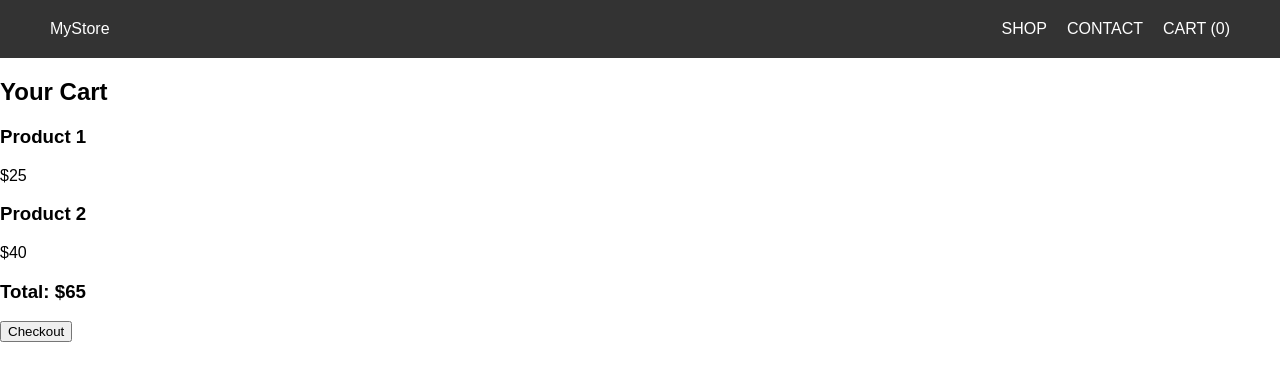
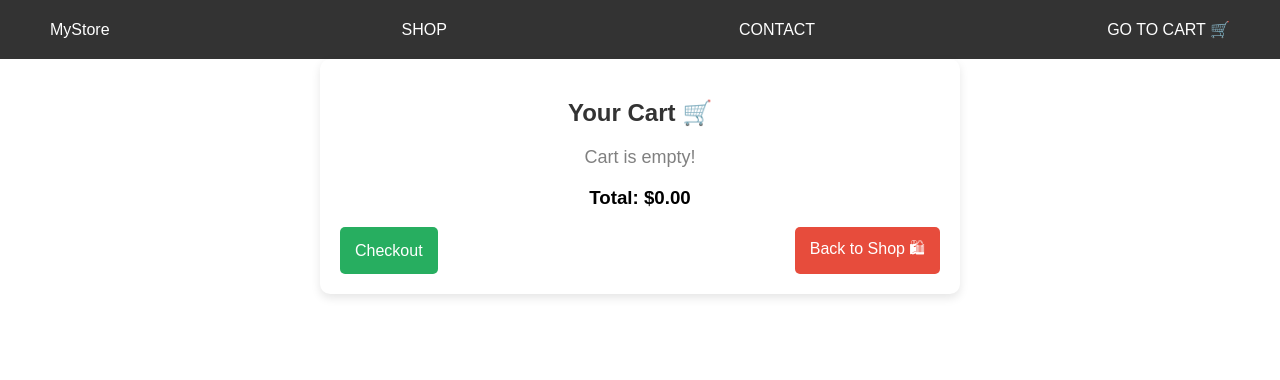
Before and after one commit to Ulugbek736/exam, a React (Vite) app: page /cart in a window 1280 px wide. Shown: the top 380 px of the page. Built offline with nearby package versions, Linux system fonts and the light colour scheme.

Commit message:
first commit

```diff
--- a/src/App.css
+++ b/src/App.css
@@ -114,3 +114,146 @@ body {
   margin: 0;
   font-size: 14px;
 }
+.contact {
+  display: flex;
+  flex-direction: column;
+  align-items: center;
+  justify-content: center;
+  height: 80vh;
+  text-align: center;
+}
+
+.contact h2 {
+  font-size: 2rem;
+  margin-bottom: 20px;
+  color: #333;
+}
+
+.contact form {
+  display: flex;
+  flex-direction: column;
+  width: 100%;
+  max-width: 400px;
+  background: #fff;
+  padding: 20px;
+  border-radius: 10px;
+  box-shadow: 0px 4px 10px rgba(0, 0, 0, 0.1);
+}
+
+.contact input,
+.contact textarea {
+  width: 100%;
+  padding: 12px;
+  margin-bottom: 10px;
+  border: 1px solid #ccc;
+  border-radius: 5px;
+  font-size: 1rem;
+}
+
+.contact textarea {
+  min-height: 100px;
+  resize: none;
+}
+
+.contact button {
+  padding: 12px;
+  background: #007bff;
+  color: #fff;
+  border: none;
+  border-radius: 5px;
+  font-size: 1rem;
+  cursor: pointer;
+  transition: 0.3s;
+}
+
+.contact button:hover {
+  background: #0056b3;
+}
+
+.cart {
+  max-width: 600px;
+  margin: auto;
+  padding: 20px;
+  border-radius: 10px;
+  box-shadow: 0 4px 10px rgba(0, 0, 0, 0.1);
+  background: white;
+  text-align: center;
+}
+
+.cart h2 {
+  color: #333;
+}
+
+.empty-cart {
+  font-size: 18px;
+  color: gray;
+}
+
+.cart-items {
+  display: flex;
+  flex-direction: column;
+  gap: 15px;
+}
+
+.cart-item {
+  display: flex;
+  align-items: center;
+  padding: 10px;
+  border-bottom: 1px solid #ddd;
+}
+
+.cart-item-image {
+  width: 60px;
+  height: 60px;
+  object-fit: cover;
+  margin-right: 15px;
+  border-radius: 8px;
+}
+
+.cart-item-details {
+  flex-grow: 1;
+  text-align: left;
+}
+
+.cart-item-price {
+  font-weight: bold;
+  color: #27ae60;
+}
+
+.total {
+  font-size: 20px;
+  font-weight: bold;
+  margin-top: 20px;
+}
+
+.cart-buttons {
+  display: flex;
+  justify-content: space-between;
+  margin-top: 15px;
+}
+
+.checkout-btn, .back-btn {
+  padding: 10px 15px;
+  border: none;
+  border-radius: 5px;
+  cursor: pointer;
+  font-size: 16px;
+}
+
+.checkout-btn {
+  background-color: #27ae60;
+  color: white;
+}
+
+.back-btn {
+  background-color: #e74c3c;
+  color: white;
+}
+
+.checkout-btn:hover {
+  background-color: #219150;
+}
+
+.back-btn:hover {
+  background-color: #c0392b;
+}
--- a/src/App.jsx
+++ b/src/App.jsx
@@ -1,19 +1,25 @@
-import React from "react";
+import React, { useState } from "react"; // ✅ To‘g‘ri import
 import { Routes, Route } from "react-router-dom";
 import Navbar from "./components/Navbar";
 import Shop from "./components/Shop";
+import Cart from "./components/Cart";
 import Contact from "./components/Contact";
-import Cart from "./components/Cart";
-import "./App.css";
 
 function App() {
+  const [cart, setCart] = useState([]); // 🛒 Savatcha uchun useState
+
+  // Savatchaga mahsulot qo‘shish funksiyasi
+  const addToCart = (product) => {
+    setCart([...cart, product]);
+  };
+
   return (
     <div>
       <Navbar />
       <Routes>
-        <Route path="/" element={<Shop />} />
+        <Route path="/" element={<Shop addToCart={addToCart} />} />
+        <Route path="/cart" element={<Cart cart={cart} />} />
         <Route path="/contact" element={<Contact />} />
-        <Route path="/cart" element={<Cart />} />
       </Routes>
     </div>
   );
--- a/src/components/Cart.jsx
+++ b/src/components/Cart.jsx
@@ -1,31 +1,50 @@
 import React from "react";
+import { useNavigate } from "react-router-dom";
 
-function Cart() {
-  const cartItems = [
-    { id: 1, name: "Product 1", price: "$25" },
-    { id: 2, name: "Product 2", price: "$40" },
-  ];
+function Cart({ cart }) {
+  const navigate = useNavigate();
 
-  const total = cartItems.reduce(
-    (sum, item) => sum + parseFloat(item.price.slice(1)),
-    0
-  );
+  // Jami narxni hisoblash
+  const total = cart.reduce((sum, item) => sum + parseFloat(item.price.slice(1)), 0);
+
+  console.log(cart); // 🔍 Mahsulotlar obyektini konsolda tekshirish
 
   return (
     <section id="cart" className="cart">
-      <h2>Your Cart</h2>
-      <div className="cart-items">
-        {cartItems.map((item) => (
-          <div key={item.id} className="cart-item">
-            <h3>{item.name}</h3>
-            <p>{item.price}</p>
-          </div>
-        ))}
+      <h2 className="cart-title">Your Cart 🛒</h2>
+
+      {cart.length === 0 ? (
+        <p className="empty-cart">Cart is empty!</p>
+      ) : (
+        <div className="cart-items">
+          {cart.map((item, index) => (
+            <div key={index} className="cart-item">
+              <img
+                src={item.imgSrc ? item.imgSrc : "/images/no-image.jpg"}
+                alt={item.name}
+                className="cart-item-image"
+              />
+              <div className="cart-item-details">
+                <h3 className="cart-item-name">{item.name}</h3>
+                <p className="cart-item-price">{item.price}</p>
+              </div>
+            </div>
+          ))}
+        </div>
+      )}
+
+      <div className="cart-total">
+        <h3>Total: <span>${total.toFixed(2)}</span></h3>
       </div>
-      <div className="total">
-        <h3>Total: ${total}</h3>
+
+      <div className="cart-buttons">
+        <button className="checkout-btn" onClick={() => alert("Checkout process...")}>
+          Checkout
+        </button>
+        <button className="back-btn" onClick={() => navigate("/")}>
+          Back to Shop 🛍
+        </button>
       </div>
-      <button>Checkout</button>
     </section>
   );
 }
--- a/src/components/Navbar.jsx
+++ b/src/components/Navbar.jsx
@@ -5,11 +5,10 @@ function Navbar() {
   return (
     <nav className="navbar">
       <div className="logo">MyStore</div>
-      <ul>
-        <li><Link to="#shop">Shop</Link></li> {/* Home bo'limini olib tashladik */}
-        <li><Link to="#contact">Contact</Link></li>
-        <li><Link to="#cart">Cart (0)</Link></li> {/* Savatcha soni */}
-      </ul>
+      <Link to="/">Shop</Link>
+      <Link to="/contact">Contact</Link>
+      <Link to="/cart">Go to Cart 🛒</Link>
+
     </nav>
   );
 }
--- a/src/components/shop.jsx
+++ b/src/components/shop.jsx
@@ -1,30 +1,34 @@
 import React from "react";
+import { useNavigate } from "react-router-dom";
 
 const products = [
-  { id: 1, name: "Product 1", price: "$1025", imgSrc:"/public/ip13.png" },
-  { id: 2, name: "Product 2", price: "$2040", imgSrc: "/public/mac.png" },
-  { id: 3, name: "Product 3", price: "$160", imgSrc: "/public/camera.png" },
-  { id: 4, name: "Product 4", price: "$40", imgSrc: "/public/jeans.png" },
-  { id: 5, name: "Product 5", price: "$15", imgSrc: "/public/led.png" },
-  { id: 6, name: "Product 6", price: "$60", imgSrc: "/public/t-shirt.webp" },
-  { id: 7, name: "Product 7", price: "$60", imgSrc: "/public/t-shirtt.webp" },
-  { id: 8, name: "Product 8", price: "$5", imgSrc: "/public/cap.webp" },
+  { id: 1, name: "Product 1", price: "$1025", imgSrc: "/ip13.png" },
+  { id: 2, name: "Product 2", price: "$2040", imgSrc: "/mac.png" },
+  { id: 3, name: "Product 3", price: "$160", imgSrc: "/camera.png" },
+  { id: 4, name: "Product 4", price: "$40", imgSrc: "/jeans.png" },
+  { id: 5, name: "Product 5", price: "$15", imgSrc: "/led.png" },
+  { id: 6, name: "Product 6", price: "$60", imgSrc: "/t-shirt.webp" },
+  { id: 7, name: "Product 7", price: "$60", imgSrc: "/t-shirtt.webp" },
+  { id: 8, name: "Product 8", price: "$5", imgSrc: "/cap.webp" },
 ];
 
-function Shop() {
+function Shop({ addToCart }) {
+  const navigate = useNavigate();
+
   return (
     <section id="shop" className="shop">
-      <h2>Shop</h2>
+      <h2>Shop 🏬</h2>
       <div className="products">
         {products.map((product) => (
           <div key={product.id} className="product-card">
             <img src={product.imgSrc} alt={product.name} />
             <h3>{product.name}</h3>
             <p>{product.price}</p>
-            <button>Add to Cart</button>
+            <button onClick={() => addToCart(product)}>Add to Cart</button>
           </div>
         ))}
       </div>
+
     </section>
   );
 }
--- a/src/main.jsx
+++ b/src/main.jsx
@@ -2,7 +2,7 @@ import React from 'react';
 import ReactDOM from 'react-dom/client';
 import App from './App';
 import { BrowserRouter } from 'react-router-dom';
-import './index.css';
+import './app.css';
 
 ReactDOM.createRoot(document.getElementById('root')).render(
   <React.StrictMode>
```
